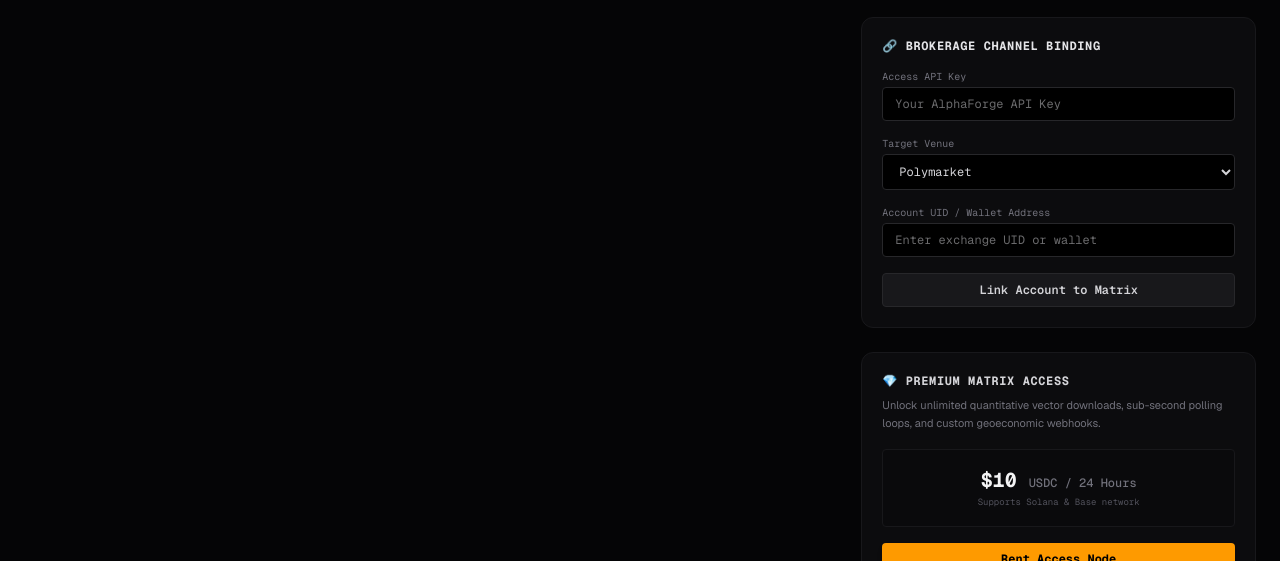
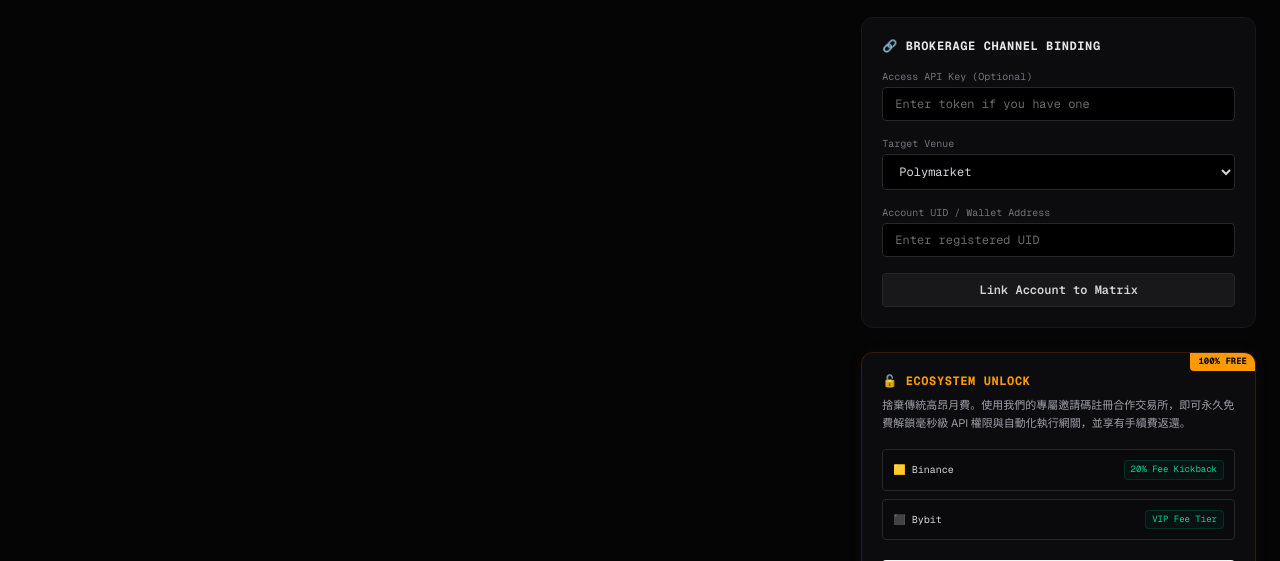
Before and after one commit to howardanonymous/alphaforge-radar-live, a Next.js app: page / in a window 1280 px wide. Shown: the part 391-952 px from the top of the page. Built offline with nearby package versions, Linux system fonts and the light colour scheme; no server answers.

Commit message:
feat: update radar page for affiliate ecosystem

```diff
--- a/app/page.tsx
+++ b/app/page.tsx
@@ -33,15 +33,13 @@ interface StrategyModalProps {
   isOpen: boolean;
   onClose: () => void;
   strategy: RadarItem | null;
-  apiKey: string; // ✨ 新增：用於後端驗證
+  apiKey: string; // 用於後端驗證
 }
 
 const StrategyModal: React.FC<StrategyModalProps> = ({ isOpen, onClose, strategy, apiKey }) => {
-  // ✨ 新增：處理執行狀態與回饋訊息
   const [isExecuting, setIsExecuting] = useState(false);
   const [executeStatus, setExecuteStatus] = useState<{ type: 'idle' | 'success' | 'error', msg: string }>({ type: 'idle', msg: '' });
 
-  // 每次打開彈窗時重置狀態
   useEffect(() => {
     if (isOpen) setExecuteStatus({ type: 'idle', msg: '' });
   }, [isOpen]);
@@ -51,18 +49,15 @@ const StrategyModal: React.FC<StrategyModalProps> = ({ isOpen, onClose, strategy
   const isRetailOverpriced = strategy.manifold_odds > strategy.deribit_implied_odds;
   const spreadAbs = Math.abs(strategy.manifold_odds - strategy.deribit_implied_odds).toFixed(2);
 
-  // 量化模型參數
   const estSlippage = 0.45;
   const estFee = 0.10;
   const netArbitrageEdge = (parseFloat(spreadAbs) - (estSlippage + estFee)).toFixed(2);
 
-  // ✨ 新增：核心直連網關邏輯
   const handleExecuteVector = async () => {
     setIsExecuting(true);
     setExecuteStatus({ type: 'idle', msg: 'Forwarding vectors to gateway...' });
 
     try {
-      // 構建標準 JSON Payload，將訊號打包傳給後端
       const payload = {
         strategy_id: strategy.id,
         anomaly_type: strategy.anomaly_type,
@@ -76,12 +71,10 @@ const StrategyModal: React.FC<StrategyModalProps> = ({ isOpen, onClose, strategy
         timestamp: new Date().toISOString()
       };
 
-      // 呼叫後端執行路由 (請確保你的 FastAPI 後端有寫這支 API)
       const response = await fetch(`${BACKEND_HTTP_URL}/api/v1/execute`, {
         method: "POST",
         headers: {
           "Content-Type": "application/json",
-          // 若無 apiKey 則帶入預設訪客標籤
           "Authorization": `Bearer ${apiKey.trim() || "PUBLIC_GUEST"}`
         },
         body: JSON.stringify(payload)
@@ -195,7 +188,6 @@ const StrategyModal: React.FC<StrategyModalProps> = ({ isOpen, onClose, strategy
           </div>
         </div>
 
-        {/* ✨ 新增：狀態回報區塊 */}
         {executeStatus.msg && (
           <div className={`mt-4 p-2 text-xs font-mono rounded border ${
             executeStatus.type === 'success' ? 'bg-emerald-950/30 border-emerald-900 text-emerald-400' :
@@ -214,7 +206,6 @@ const StrategyModal: React.FC<StrategyModalProps> = ({ isOpen, onClose, strategy
           >
             Close Backtest
           </button>
-          {/* ✨ 更新：綁定實際發送邏輯，並加入 Loading 狀態防連點 */}
           <button
             onClick={handleExecuteVector}
             disabled={isExecuting}
@@ -232,25 +223,21 @@ const StrategyModal: React.FC<StrategyModalProps> = ({ isOpen, onClose, strategy
 // 🖥️ 主控制面板：AlphaForge 雷達主畫面
 // =========================================================
 export default function RadarPage() {
-  // 核心數據流狀態
   const [currentCategory, setCurrentCategory] = useState<string>("CRYPTO");
   const [radarData, setRadarData] = useState<RadarItem[]>([]);
   const [syncTime, setSyncTime] = useState<string>("--:--:--");
   const [streamStatus, setStreamStatus] = useState<"ACTIVE" | "DISCONNECTED" | "CONNECTING">("CONNECTING");
 
-  // 互動表單狀態
   const [apiKey, setApiKey] = useState<string>("");
   const [bindVenue, setBindVenue] = useState<string>("POLYMARKET");
   const [accountUid, setAccountUid] = useState<string>("");
   const [bindLoading, setBindLoading] = useState<boolean>(false);
 
-  // 策略分析彈窗狀態
   const [selectedStrategy, setSelectedStrategy] = useState<RadarItem | null>(null);
   const [isModalOpen, setIsModalOpen] = useState<boolean>(false);
 
   const wsRef = useRef<WebSocket | null>(null);
 
-  // 四大板塊路由宣告
   const sectors: SectorTab[] = [
     { id: "CRYPTO", label: "Crypto Sector", icon: "🔸" },
     { id: "STOCKS", label: "Stocks & Macro", icon: "📈" },
@@ -258,9 +245,6 @@ export default function RadarPage() {
     { id: "POLITICS", label: "Geopolitics (Excl. Elections)", icon: "🌐" },
   ];
 
-  // =========================================================
-  // 🔌 WebSocket 實時鏈路管理器 (含自動斷線重連機制)
-  // =========================================================
   useEffect(() => {
     function connectWebSocket() {
       if (wsRef.current) {
@@ -270,14 +254,12 @@ export default function RadarPage() {
       setStreamStatus("CONNECTING");
       const clientApiKey = apiKey.trim() || "PUBLIC_GUEST";
 
-      // 構建帶有板塊與金鑰認證的雙向 WS 網址
       const targetUrl = `${BACKEND_WS_URL}?category=${currentCategory}&api_key=${clientApiKey}`;
       const ws = new WebSocket(targetUrl);
       wsRef.current = ws;
 
       ws.onopen = () => {
         setStreamStatus("ACTIVE");
-        console.log(`🚀 WS Connected to Vector Grid // Sector: ${currentCategory}`);
       };
 
       ws.onmessage = (event) => {
@@ -285,8 +267,6 @@ export default function RadarPage() {
           const parsed = JSON.parse(event.data);
           if (parsed.category === currentCategory) {
             setRadarData(parsed.data || []);
-
-            // 格式化本地同步時間
             const now = new Date();
             setSyncTime(`上午 ${now.getHours()}:${String(now.getMinutes()).padStart(2, "0")}:${String(now.getSeconds()).padStart(2, "0")}`);
           }
@@ -297,7 +277,6 @@ export default function RadarPage() {
 
       ws.onclose = () => {
         setStreamStatus("DISCONNECTED");
-        console.log("⚠️ WS Connection Severed. Re-indexing loop in 4s...");
         setTimeout(() => {
           if (wsRef.current?.readyState === WebSocket.CLOSED) {
             connectWebSocket();
@@ -317,22 +296,19 @@ export default function RadarPage() {
         wsRef.current.close();
       }
     };
-  }, [currentCategory, apiKey]); // ✨ 加入 apiKey 作為相依陣列，當使用者輸入金鑰時 WS 可以自動重新連線帶上身份
+  }, [currentCategory, apiKey]);
 
-  // =========================================================
-  // 📥 表單提交處理：API / 交易所帳號綁定
-  // =========================================================
   const handleAccountBinding = async (e: React.FormEvent) => {
     e.preventDefault();
-    if (!apiKey.trim() || !accountUid.trim()) {
-      alert("⚠️ Request Denied: Access API Key and Target UID cannot be null.");
+    if (!accountUid.trim()) {
+      alert("⚠️ Request Denied: Target UID cannot be null.");
       return;
     }
 
     setBindLoading(true);
     try {
       const queryParam = new URLSearchParams({
-        api_key: apiKey.trim(),
+        api_key: apiKey.trim() || "GUEST_LINK",
         platform: bindVenue,
         uid: accountUid.trim()
       });
@@ -343,7 +319,7 @@ export default function RadarPage() {
 
       const data = await response.json();
       if (response.ok && data.status === "success") {
-        alert(`✅ Success: ${data.message}`);
+        alert(`✅ Success: ${data.message} \n系統將自動驗證返傭關係，開通完整權限。`);
         setAccountUid("");
       } else {
         alert(`❌ Binding Failed: ${data.detail || "Server rejected matrix handoff."}`);
@@ -359,7 +335,6 @@ export default function RadarPage() {
   return (
     <div className="min-h-screen bg-[#050506] text-zinc-300 font-sans p-6 selection:bg-amber-500 selection:text-black">
 
-      {/* ── TOP NAV HEADER ── */}
       <header className="flex justify-between items-start border-b border-zinc-900 pb-4 mb-6">
         <div>
           <h1 className="text-xl font-black tracking-tight text-zinc-100 flex items-center gap-1.5">
@@ -374,7 +349,6 @@ export default function RadarPage() {
         </div>
       </header>
 
-      {/* ── SECTOR CONTROL TABS ── */}
       <nav className="flex gap-2 mb-6 overflow-x-auto pb-1 scrollbar-none">
         {sectors.map((sec) => (
           <button
@@ -392,7 +366,6 @@ export default function RadarPage() {
         ))}
       </nav>
 
-      {/* ── STATUS ENGINE BAR ── */}
       <section className="flex gap-2 mb-6 font-mono text-[10px]">
         <div className={`px-2 py-0.5 rounded font-bold border flex items-center gap-1.5 ${
           streamStatus === "ACTIVE"
@@ -412,10 +385,8 @@ export default function RadarPage() {
         </div>
       </section>
 
-      {/* ── MAIN WORKSPACE GRID ── */}
       <main className="grid grid-cols-1 lg:grid-cols-3 gap-6 items-start">
 
-        {/* LEFT COLUMN: LIVE ARBITRAGE CARDS (Occupies 2/3 width) */}
         <div className="lg:col-span-2 space-y-3">
           {radarData.length === 0 ? (
             <div className="border border-zinc-900 rounded-xl p-12 text-center bg-[#09090a]">
@@ -432,7 +403,6 @@ export default function RadarPage() {
                   key={item.id}
                   className="bg-[#0c0c0e] border border-zinc-800/80 rounded-xl p-5 hover:border-zinc-700/80 transition-all group relative overflow-hidden"
                 >
-                  {/* Card Header Info */}
                   <div className="flex justify-between items-start mb-3">
                     <span className="text-[10px] font-mono text-zinc-600 tracking-wider">
                       {item.id}
@@ -448,12 +418,10 @@ export default function RadarPage() {
                     </span>
                   </div>
 
-                  {/* Contract Subject Question */}
                   <h2 className="text-sm font-bold text-zinc-200 group-hover:text-zinc-100 transition-colors tracking-tight pr-6 mb-5 font-sans leading-snug">
                     {item.title}
                   </h2>
 
-                  {/* Multi-Venue Metrics Bar */}
                   <div className="grid grid-cols-2 sm:grid-cols-3 gap-4 items-center border-t border-zinc-900/60 pt-4 font-mono text-xs">
                     <div>
                       <span className="text-[10px] text-zinc-500 block mb-0.5">🏛️ Institutional Base</span>
@@ -464,7 +432,6 @@ export default function RadarPage() {
                       <span className="text-zinc-300 font-medium">{item.manifold_odds}%</span>
                     </div>
 
-                    {/* Discrepancy Matrix Rate */}
                     <div className="col-span-2 sm:col-span-1 bg-zinc-950/80 px-3 py-1.5 border border-zinc-900 rounded flex justify-between sm:block">
                       <span className="text-[10px] text-zinc-500 sm:block">⚠ Spread:</span>
                       <span className={`font-bold ${isSpreadHigh ? "text-red-400" : "text-amber-500"}`}>
@@ -473,7 +440,6 @@ export default function RadarPage() {
                     </div>
                   </div>
 
-                  {/* Card Bottom Interactivity */}
                   <div className="flex justify-between items-center mt-5 border-t border-zinc-900/80 pt-3">
                     <button
                       onClick={() => {
@@ -497,10 +463,8 @@ export default function RadarPage() {
           )}
         </div>
 
-        {/* RIGHT COLUMN: CONTROL MODULE PANE (Occupies 1/3 width) */}
         <aside className="space-y-6">
 
-          {/* Module 1: System Blueprint */}
           <div className="bg-[#0c0c0e] border border-zinc-900 rounded-xl p-5">
             <h3 className="text-xs font-bold text-amber-500 font-mono tracking-wider uppercase mb-2">
               Cross-Venue Intelligence
@@ -513,19 +477,19 @@ export default function RadarPage() {
             </div>
           </div>
 
-          {/* Module 2: Brokerage Channel Binding Form */}
           <div className="bg-[#0c0c0e] border border-zinc-900 rounded-xl p-5">
             <h3 className="text-xs font-bold text-zinc-200 font-mono tracking-wider uppercase mb-4 flex items-center gap-1.5">
               🔗 Brokerage Channel Binding
             </h3>
             <form onSubmit={handleAccountBinding} className="space-y-4 text-xs font-mono">
+              {/* Optional API Key Input (Can be hidden later if 100% relying on UID) */}
               <div>
-                <label className="text-[10px] text-zinc-500 block mb-1">Access API Key</label>
+                <label className="text-[10px] text-zinc-500 block mb-1">Access API Key (Optional)</label>
                 <input
                   type="password"
                   value={apiKey}
                   onChange={(e) => setApiKey(e.target.value)}
-                  placeholder="Your AlphaForge API Key"
+                  placeholder="Enter token if you have one"
                   className="w-full bg-black border border-zinc-800 rounded px-3 py-2 text-zinc-300 focus:outline-none focus:border-amber-500 transition-colors"
                 />
               </div>
@@ -537,9 +501,9 @@ export default function RadarPage() {
                   onChange={(e) => setBindVenue(e.target.value)}
                   className="w-full bg-black border border-zinc-800 rounded px-3 py-2 text-zinc-300 focus:outline-none focus:border-amber-500 transition-colors"
                 >
+                  <option value="BINANCE">Binance</option>
                   <option value="POLYMARKET">Polymarket</option>
-                  <option value="BINANCE">Binance Futures</option>
-                  <option value="MANIFOLD">Manifold Markets</option>
+                  <option value="BYBIT">Bybit</option>
                   <option value="IB">Interactive Brokers</option>
                 </select>
               </div>
@@ -550,7 +514,7 @@ export default function RadarPage() {
                   type="text"
                   value={accountUid}
                   onChange={(e) => setAccountUid(e.target.value)}
-                  placeholder="Enter exchange UID or wallet"
+                  placeholder="Enter registered UID"
                   className="w-full bg-black border border-zinc-800 rounded px-3 py-2 text-zinc-300 focus:outline-none focus:border-amber-500 transition-colors"
                 />
               </div>
@@ -565,37 +529,48 @@ export default function RadarPage() {
             </form>
           </div>
 
-          {/* Module 3: Premium Access Monetization Box */}
-          <div className="bg-[#0c0c0e] border border-zinc-900 rounded-xl p-5 relative overflow-hidden group">
-            <h3 className="text-xs font-bold text-zinc-300 font-mono tracking-wider uppercase mb-2 flex items-center gap-1.5">
-              💎 Premium Matrix Access
+          {/* ✨ 全新改版：Affiliate 生態系解鎖區塊 */}
+          <div className="bg-[#0c0c0e] border border-amber-900/40 rounded-xl p-5 relative overflow-hidden group shadow-[0_0_15px_rgba(245,158,11,0.05)]">
+            <div className="absolute top-0 right-0 bg-amber-500 text-black text-[9px] font-bold px-2 py-0.5 rounded-bl font-mono">100% FREE</div>
+
+            <h3 className="text-xs font-bold text-amber-500 font-mono tracking-wider uppercase mb-2 flex items-center gap-1.5">
+              🔓 Ecosystem Unlock
             </h3>
-            <p className="text-[11px] text-zinc-500 font-sans leading-relaxed mb-4">
-              Unlock unlimited quantitative vector downloads, sub-second polling loops, and custom geoeconomic webhooks.
+            <p className="text-[11px] text-zinc-400 font-sans leading-relaxed mb-4">
+              捨棄傳統高昂月費。使用我們的專屬邀請碼註冊合作交易所，即可永久免費解鎖毫秒級 API 權限與自動化執行網關，並享有手續費返還。
             </p>
 
-            <div className="bg-zinc-950/60 border border-zinc-900 rounded p-4 text-center mb-4">
-              <div className="text-xl font-bold text-zinc-100 font-mono">$10 <span className="text-xs text-zinc-500 font-medium">USDC / 24 Hours</span></div>
-              <span className="text-[9px] font-mono text-zinc-600 block mt-0.5">Supports Solana & Base network</span>
+            <div className="space-y-2 mb-5">
+              <div className="bg-zinc-950/60 border border-zinc-800 rounded p-2.5 flex justify-between items-center">
+                <span className="text-[10px] font-mono text-zinc-300 flex items-center gap-1.5">
+                  <span className="text-yellow-500">🟨</span> Binance
+                </span>
+                <span className="text-[9px] text-emerald-400 font-mono border border-emerald-900/50 bg-emerald-950/30 px-1.5 py-0.5 rounded">20% Fee Kickback</span>
+              </div>
+              <div className="bg-zinc-950/60 border border-zinc-800 rounded p-2.5 flex justify-between items-center">
+                <span className="text-[10px] font-mono text-zinc-300 flex items-center gap-1.5">
+                  <span className="text-amber-500">⬛</span> Bybit
+                </span>
+                <span className="text-[9px] text-emerald-400 font-mono border border-emerald-900/50 bg-emerald-950/30 px-1.5 py-0.5 rounded">VIP Fee Tier</span>
+              </div>
             </div>
 
             <button
-              onClick={() => alert("💼 Forwarding to Web3 Payment Protocol... Models are initialized per-session.")}
-              className="w-full py-2 bg-amber-500 text-black rounded font-mono text-xs font-bold hover:bg-amber-400 transition-colors shadow-md"
+              onClick={() => alert("🔗 [模擬跳轉] 註冊完成後，請在上方表格輸入您的 UID 進行綁定，系統驗證通過後將自動為您開啟全部權限。")}
+              className="w-full py-2 bg-zinc-100 text-black rounded font-mono text-xs font-bold hover:bg-white transition-colors shadow-md"
             >
-              Rent Access Node
+              Get Referral Links
             </button>
           </div>
 
         </aside>
       </main>
 
-      {/* ── FOOTER DOCK MODAL ── */}
       <StrategyModal
         isOpen={isModalOpen}
         onClose={() => setIsModalOpen(false)}
         strategy={selectedStrategy}
-        apiKey={apiKey} // ✨ 這裡把輸入的金鑰傳給 Modal
+        apiKey={apiKey}
       />
     </div>
   );
```
